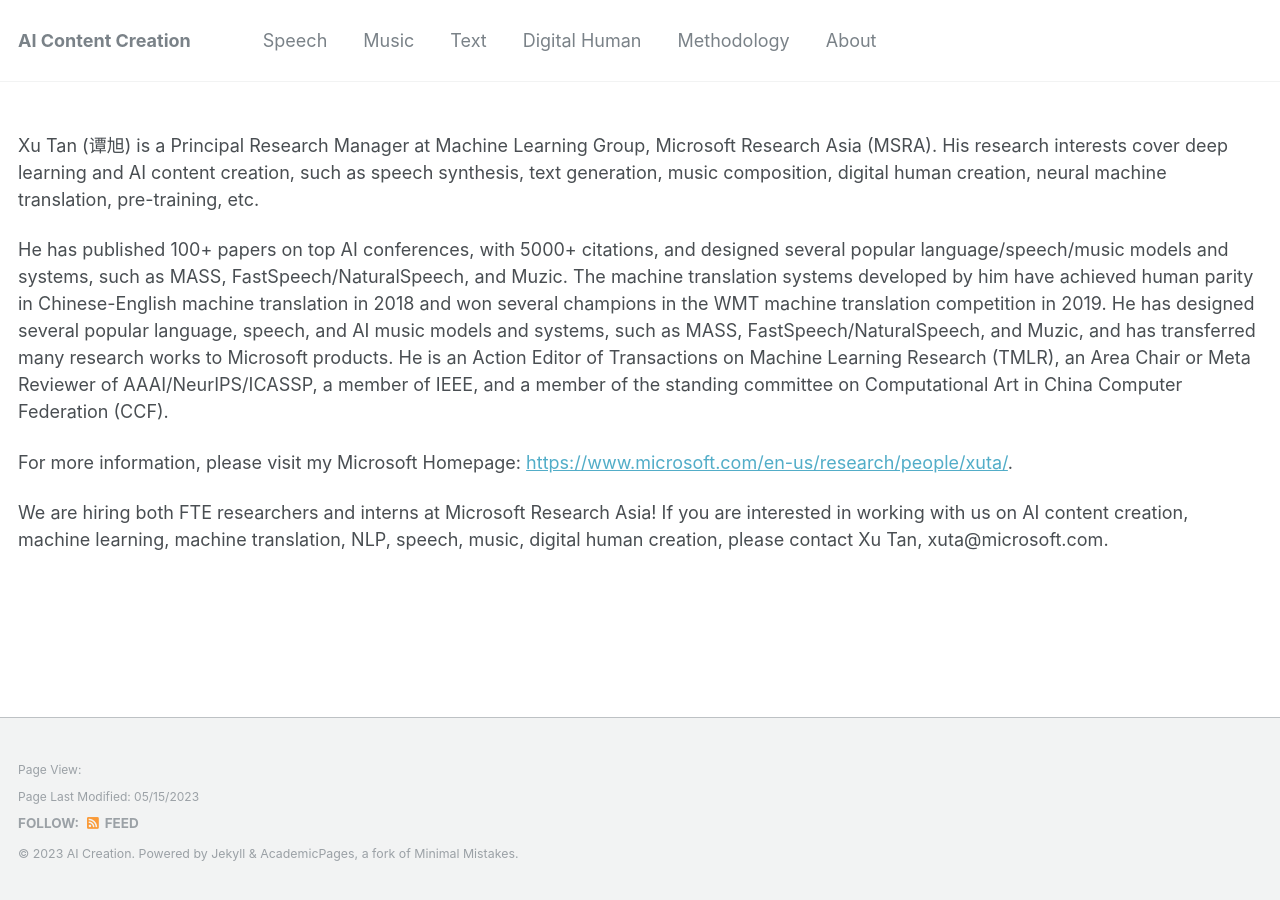
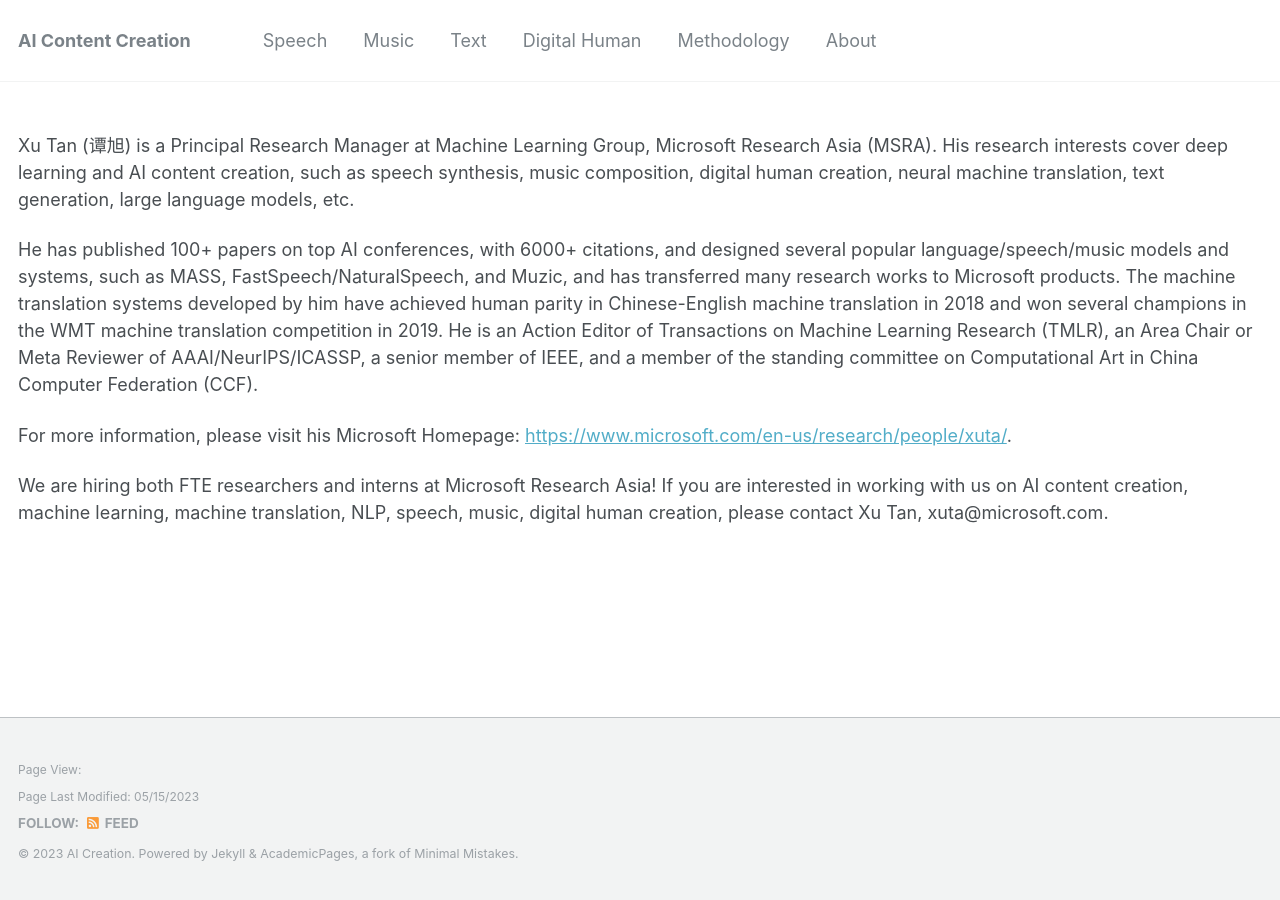
Before and after one commit to ai-creation/ai-creation.github.io, a Jekyll site: the page built from _pages/about.md, in a window 1280 px wide. Built offline with Jekyll 4.4.1, drawn with Linux system fonts in a browser that asks for light colours; comment, search, counter and statistics services are not loaded.

Commit message:
Update about.md

```diff
--- a/_pages/about.md
+++ b/_pages/about.md
@@ -7,10 +7,10 @@
 
 
 
-Xu Tan (谭旭) is a Principal Research Manager at Machine Learning Group, Microsoft Research Asia (MSRA). His research interests cover deep learning and AI content creation, such as speech synthesis, text generation, music composition, digital human creation, neural machine translation, pre-training, etc.
+Xu Tan (谭旭) is a Principal Research Manager at Machine Learning Group, Microsoft Research Asia (MSRA). His research interests cover deep learning and AI content creation, such as speech synthesis, music composition, digital human creation, neural machine translation, text generation, large language models, etc.
 
-He has published 100+ papers on top AI conferences, with 5000+ citations, and designed several popular language/speech/music models and systems, such as MASS, FastSpeech/NaturalSpeech, and Muzic. The machine translation systems developed by him have achieved human parity in Chinese-English machine translation in 2018 and won several champions in the WMT machine translation competition in 2019. He has designed several popular language, speech, and AI music models and systems, such as MASS, FastSpeech/NaturalSpeech, and Muzic, and has transferred many research works to Microsoft products. He is an Action Editor of Transactions on Machine Learning Research (TMLR), an Area Chair or Meta Reviewer of AAAI/NeurIPS/ICASSP, a member of IEEE, and a member of the standing committee on Computational Art in China Computer Federation (CCF).
+He has published 100+ papers on top AI conferences, with 6000+ citations, and designed several popular language/speech/music models and systems, such as MASS, FastSpeech/NaturalSpeech, and Muzic, and has transferred many research works to Microsoft products. The machine translation systems developed by him have achieved human parity in Chinese-English machine translation in 2018 and won several champions in the WMT machine translation competition in 2019. He is an Action Editor of Transactions on Machine Learning Research (TMLR), an Area Chair or Meta Reviewer of AAAI/NeurIPS/ICASSP, a senior member of IEEE, and a member of the standing committee on Computational Art in China Computer Federation (CCF).
 
-For more information, please visit my Microsoft Homepage: [https://www.microsoft.com/en-us/research/people/xuta/](https://www.microsoft.com/en-us/research/people/xuta/).
+For more information, please visit his Microsoft Homepage: [https://www.microsoft.com/en-us/research/people/xuta/](https://www.microsoft.com/en-us/research/people/xuta/).
 
 We are hiring both FTE researchers and interns at Microsoft Research Asia! If you are interested in working with us on AI content creation, machine learning, machine translation, NLP, speech, music, digital human creation, please contact Xu Tan, xuta@microsoft.com.
```
